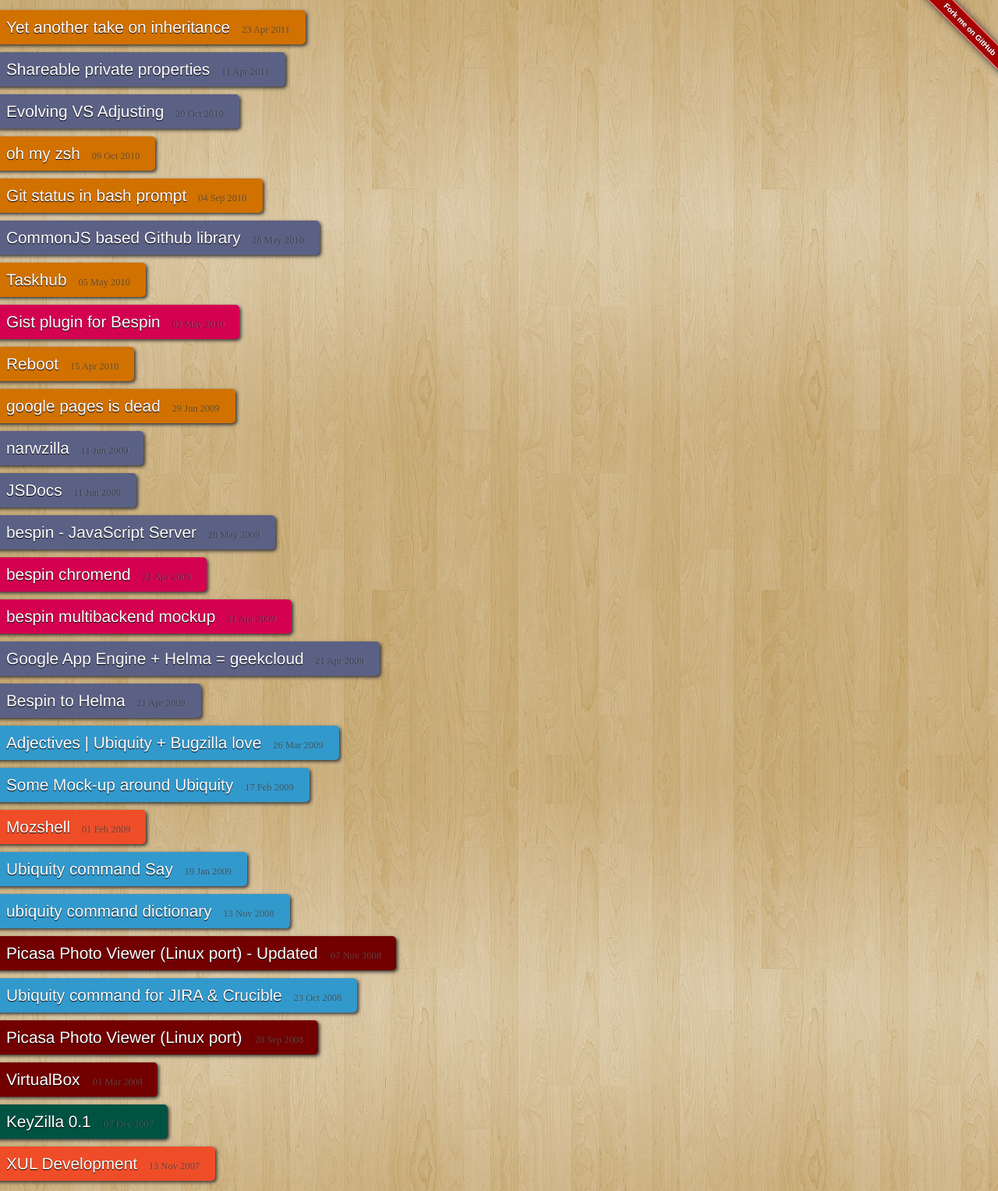
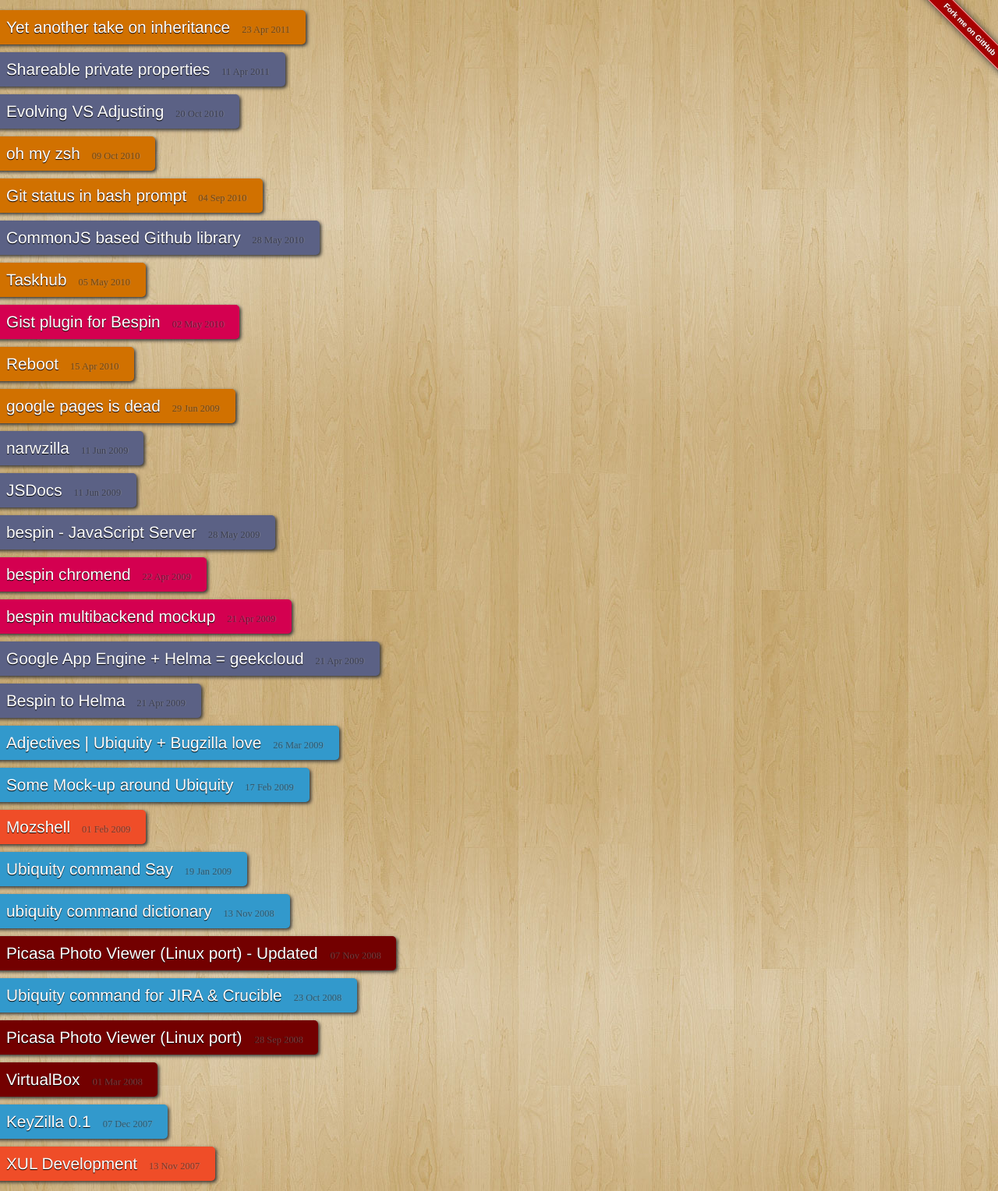
Before and after one commit to Gozala/gozala.github.com, a Jekyll site: the page built from index.md, in a window 1280 px wide. Shown: the whole page at 78% size. Built offline with Jekyll 4.4.1, drawn with Linux system fonts in a browser that asks for light colours; some web fonts are replaced.

Commit message:
Some styling improvements.

```diff
--- a/resources/css/style.css
+++ b/resources/css/style.css
@@ -198,18 +198,18 @@
     left: -31px;
     top: 30px;
 }
-.extension {
-    background: #005242;
+.ideas {
+    background: #24c2c7;
 }
 
-.bespin {
+.bespin, .editor {
     background: #D40050;
 }
 
-.ubiquity {
+.ubiquity, .extension, .jetpack, .addon, .extension {
     background: #3299CC;
 }
-.commonjs {
+.commonjs, .serverjs {
     background: #5B6185;
 }
 .linux {
```
